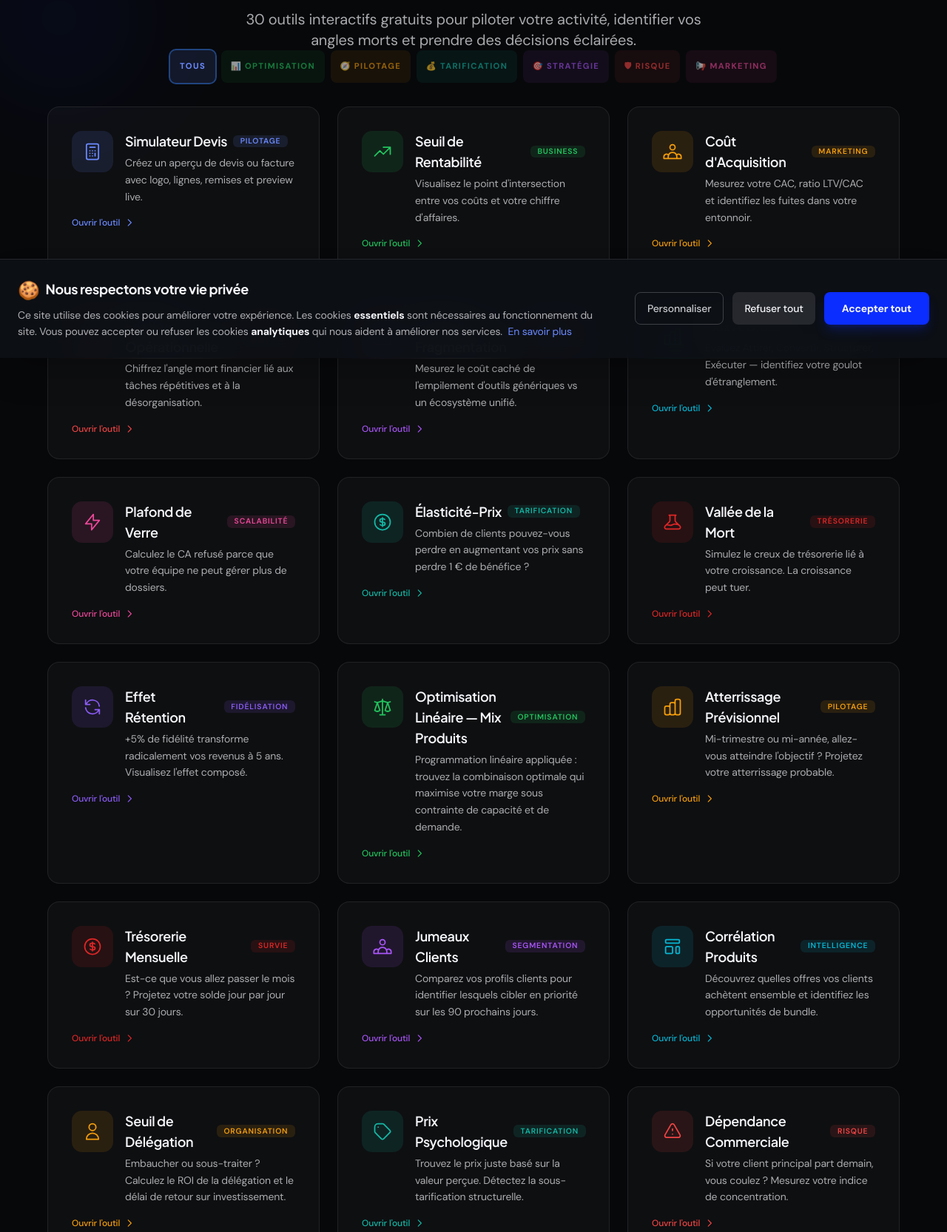
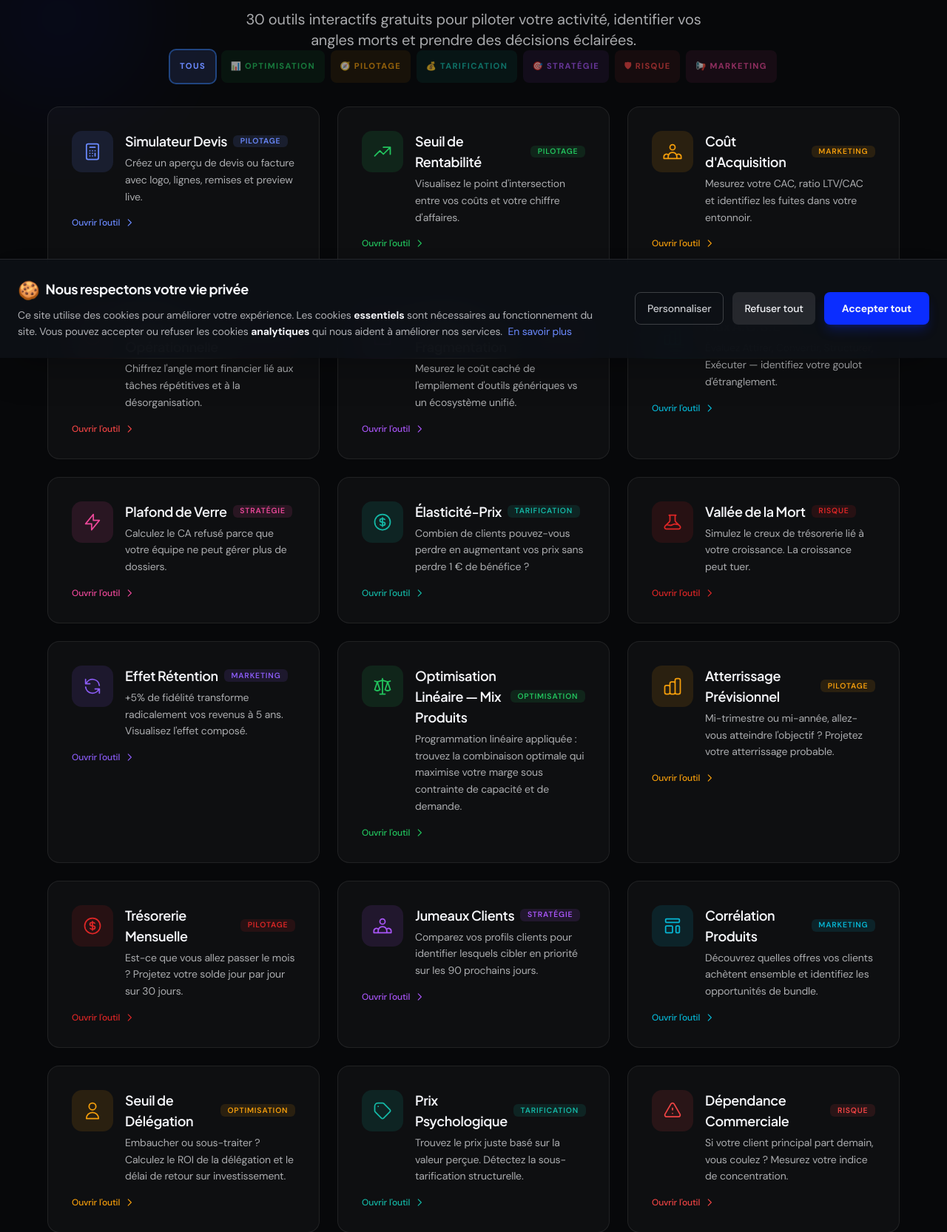
Before and after one commit to beaudelaire1/trait-d-union, a Django app: template templates/simulateur/hub.html in a window 1280 px wide. Shown: the part 316-1982 px from the top of the page at 74% size. Run offline with Django 5.2, Linux system fonts and the light colour scheme; the template is opened without the code that fills it, so the values that code supplies are empty; some libraries are stand-ins or nearby versions.

Commit message:
feat(simulateur): capture email deployee sur les 30 outils + badges hub harmonises
- tool_base.html: CTA 'Recevoir mon rapport PDF' + modal inclus globalement

- _ToolView: expose tool_slug et tool_name au template via resolver_match

- acse.html: suppression du CTA et de l'include locaux (desormais herites)

- hub.html: 17 badges harmonises avec les 6 categories de filtre (fin de la dissonance Business/Statu Quo/Multi-SaaS/etc)

```diff
--- a/apps/simulateur/views.py
+++ b/apps/simulateur/views.py
@@ -72,6 +72,10 @@ class _ToolView(TemplateView):
             {'name': 'Simulateur', 'url': '/simulateur/'},
             {'name': self.tool_name},
         ]
+        # Exposé pour le CTA capture email + rapport PDF (cf. tool_base.html).
+        ctx['tool_name'] = self.tool_name
+        match = getattr(self.request, 'resolver_match', None)
+        ctx['tool_slug'] = match.url_name if match and match.url_name else ''
         return ctx
 
 
--- a/templates/simulateur/hub.html
+++ b/templates/simulateur/hub.html
@@ -200,7 +200,7 @@
                     <div class="flex-1 min-w-0">
                         <div class="flex items-center gap-2 mb-1">
                             <h3 class="text-lg font-semibold" style="color: var(--sim-ink);">Seuil de Rentabilité</h3>
-                            <span class="tool-tag" style="background: rgba(34,197,94,0.12); color: #22c55e;">Business</span>
+                            <span class="tool-tag" style="background: rgba(34,197,94,0.12); color: #22c55e;">Pilotage</span>
                         </div>
                         <p class="text-sm leading-relaxed" style="color: var(--sim-muted);">
                             Visualisez le point d'intersection entre vos coûts et votre chiffre d'affaires.
@@ -244,7 +244,7 @@
                     <div class="flex-1 min-w-0">
                         <div class="flex items-center gap-2 mb-1">
                             <h3 class="text-lg font-semibold" style="color: var(--sim-ink);">Friction Opérationnelle</h3>
-                            <span class="tool-tag" style="background: rgba(239,68,68,0.12); color: #ef4444;">Statu Quo</span>
+                            <span class="tool-tag" style="background: rgba(239,68,68,0.12); color: #ef4444;">Optimisation</span>
                         </div>
                         <p class="text-sm leading-relaxed" style="color: var(--sim-muted);">
                             Chiffrez l'angle mort financier lié aux tâches répétitives et à la désorganisation.
@@ -266,7 +266,7 @@
                     <div class="flex-1 min-w-0">
                         <div class="flex items-center gap-2 mb-1">
                             <h3 class="text-lg font-semibold" style="color: var(--sim-ink);">Indice de Fragmentation</h3>
-                            <span class="tool-tag" style="background: rgba(168,85,247,0.12); color: #a855f7;">Multi-SaaS</span>
+                            <span class="tool-tag" style="background: rgba(168,85,247,0.12); color: #a855f7;">Risque</span>
                         </div>
                         <p class="text-sm leading-relaxed" style="color: var(--sim-muted);">
                             Mesurez le coût caché de l'empilement d'outils génériques vs un écosystème unifié.
@@ -288,7 +288,7 @@
                     <div class="flex-1 min-w-0">
                         <div class="flex items-center gap-2 mb-1">
                             <h3 class="text-lg font-semibold" style="color: var(--sim-ink);">Flux A.C.S.E</h3>
-                            <span class="tool-tag" style="background: rgba(6,182,212,0.12); color: #06b6d4;">Diagnostic</span>
+                            <span class="tool-tag" style="background: rgba(6,182,212,0.12); color: #06b6d4;">Stratégie</span>
                         </div>
                         <p class="text-sm leading-relaxed" style="color: var(--sim-muted);">
                             Évaluez Attirer, Convertir, Structurer, Exécuter — identifiez votre goulot d'étranglement.
@@ -310,7 +310,7 @@
                     <div class="flex-1 min-w-0">
                         <div class="flex items-center gap-2 mb-1">
                             <h3 class="text-lg font-semibold" style="color: var(--sim-ink);">Plafond de Verre</h3>
-                            <span class="tool-tag" style="background: rgba(236,72,153,0.12); color: #ec4899;">Scalabilité</span>
+                            <span class="tool-tag" style="background: rgba(236,72,153,0.12); color: #ec4899;">Stratégie</span>
                         </div>
                         <p class="text-sm leading-relaxed" style="color: var(--sim-muted);">
                             Calculez le CA refusé parce que votre équipe ne peut gérer plus de dossiers.
@@ -354,7 +354,7 @@
                     <div class="flex-1 min-w-0">
                         <div class="flex items-center gap-2 mb-1">
                             <h3 class="text-lg font-semibold" style="color: var(--sim-ink);">Vallée de la Mort</h3>
-                            <span class="tool-tag" style="background: rgba(220,38,38,0.12); color: #dc2626;">Trésorerie</span>
+                            <span class="tool-tag" style="background: rgba(220,38,38,0.12); color: #dc2626;">Risque</span>
                         </div>
                         <p class="text-sm leading-relaxed" style="color: var(--sim-muted);">
                             Simulez le creux de trésorerie lié à votre croissance. La croissance peut tuer.
@@ -376,7 +376,7 @@
                     <div class="flex-1 min-w-0">
                         <div class="flex items-center gap-2 mb-1">
                             <h3 class="text-lg font-semibold" style="color: var(--sim-ink);">Effet Rétention</h3>
-                            <span class="tool-tag" style="background: rgba(139,92,246,0.12); color: #8b5cf6;">Fidélisation</span>
+                            <span class="tool-tag" style="background: rgba(139,92,246,0.12); color: #8b5cf6;">Marketing</span>
                         </div>
                         <p class="text-sm leading-relaxed" style="color: var(--sim-muted);">
                             +5% de fidélité transforme radicalement vos revenus à 5 ans. Visualisez l'effet composé.
@@ -440,7 +440,7 @@
                     <div class="flex-1 min-w-0">
                         <div class="flex items-center gap-2 mb-1">
                             <h3 class="text-lg font-semibold" style="color: var(--sim-ink);">Trésorerie Mensuelle</h3>
-                            <span class="tool-tag" style="background: rgba(220,38,38,0.12); color: #dc2626;">Survie</span>
+                            <span class="tool-tag" style="background: rgba(220,38,38,0.12); color: #dc2626;">Pilotage</span>
                         </div>
                         <p class="text-sm leading-relaxed" style="color: var(--sim-muted);">
                             Est-ce que vous allez passer le mois ? Projetez votre solde jour par jour sur 30 jours.
@@ -459,7 +459,7 @@
                     <div class="flex-1 min-w-0">
                         <div class="flex items-center gap-2 mb-1">
                             <h3 class="text-lg font-semibold" style="color: var(--sim-ink);">Jumeaux Clients</h3>
-                            <span class="tool-tag" style="background: rgba(168,85,247,0.12); color: #a855f7;">Segmentation</span>
+                            <span class="tool-tag" style="background: rgba(168,85,247,0.12); color: #a855f7;">Stratégie</span>
                         </div>
                         <p class="text-sm leading-relaxed" style="color: var(--sim-muted);">
                             Comparez vos profils clients pour identifier lesquels cibler en priorité sur les 90 prochains jours.
@@ -478,7 +478,7 @@
                     <div class="flex-1 min-w-0">
                         <div class="flex items-center gap-2 mb-1">
                             <h3 class="text-lg font-semibold" style="color: var(--sim-ink);">Corrélation Produits</h3>
-                            <span class="tool-tag" style="background: rgba(6,182,212,0.12); color: #06b6d4;">Intelligence</span>
+                            <span class="tool-tag" style="background: rgba(6,182,212,0.12); color: #06b6d4;">Marketing</span>
                         </div>
                         <p class="text-sm leading-relaxed" style="color: var(--sim-muted);">
                             Découvrez quelles offres vos clients achètent ensemble et identifiez les opportunités de bundle.
@@ -497,7 +497,7 @@
                     <div class="flex-1 min-w-0">
                         <div class="flex items-center gap-2 mb-1">
                             <h3 class="text-lg font-semibold" style="color: var(--sim-ink);">Seuil de Délégation</h3>
-                            <span class="tool-tag" style="background: rgba(245,158,11,0.12); color: #f59e0b;">Organisation</span>
+                            <span class="tool-tag" style="background: rgba(245,158,11,0.12); color: #f59e0b;">Optimisation</span>
                         </div>
                         <p class="text-sm leading-relaxed" style="color: var(--sim-muted);">
                             Embaucher ou sous-traiter ? Calculez le ROI de la délégation et le délai de retour sur investissement.
@@ -554,7 +554,7 @@
                     <div class="flex-1 min-w-0">
                         <div class="flex items-center gap-2 mb-1">
                             <h3 class="text-lg font-semibold" style="color: var(--sim-ink);">Capacité Facturable</h3>
-                            <span class="tool-tag" style="background: rgba(34,197,94,0.12); color: #22c55e;">Opérationnel</span>
+                            <span class="tool-tag" style="background: rgba(34,197,94,0.12); color: #22c55e;">Optimisation</span>
                         </div>
                         <p class="text-sm leading-relaxed" style="color: var(--sim-muted);">
                             Vous travaillez 60h mais ne facturez que la moitié ? Mesurez le CA perdu par point d'inefficacité.
@@ -573,7 +573,7 @@
                     <div class="flex-1 min-w-0">
                         <div class="flex items-center gap-2 mb-1">
                             <h3 class="text-lg font-semibold" style="color: var(--sim-ink);">Impact Saisonnalité</h3>
-                            <span class="tool-tag" style="background: rgba(245,158,11,0.12); color: #f59e0b;">Planification</span>
+                            <span class="tool-tag" style="background: rgba(245,158,11,0.12); color: #f59e0b;">Pilotage</span>
                         </div>
                         <p class="text-sm leading-relaxed" style="color: var(--sim-muted);">
                             Activité saisonnière ? Simulez les stratégies de lissage vs capitalisation sur votre CA annuel.
@@ -611,7 +611,7 @@
                     <div class="flex-1 min-w-0">
                         <div class="flex items-center gap-2 mb-1">
                             <h3 class="text-lg font-semibold" style="color: var(--sim-ink);">Valeur de Sortie</h3>
-                            <span class="tool-tag" style="background: rgba(139,92,246,0.12); color: #8b5cf6;">Transmission</span>
+                            <span class="tool-tag" style="background: rgba(139,92,246,0.12); color: #8b5cf6;">Stratégie</span>
                         </div>
                         <p class="text-sm leading-relaxed" style="color: var(--sim-muted);">
                             Combien vaut votre entreprise si vous la vendez ? Fourchette basse/médiane/haute par secteur.
@@ -650,7 +650,7 @@
                     <div class="flex-1 min-w-0">
                         <div class="flex items-center gap-2 mb-1">
                             <h3 class="text-lg font-semibold" style="color: var(--sim-ink);">Coût d'Inaction</h3>
-                            <span class="tool-tag" style="background: rgba(239,68,68,0.12); color: #ef4444;">Décision</span>
+                            <span class="tool-tag" style="background: rgba(239,68,68,0.12); color: #ef4444;">Stratégie</span>
                             <span class="tool-tag" style="background: rgba(34,197,94,0.15); color: #22c55e;">★ New</span>
                         </div>
                         <p class="text-sm leading-relaxed" style="color: var(--sim-muted);">
@@ -730,7 +730,7 @@
                     <div class="flex-1 min-w-0">
                         <div class="flex items-center gap-2 mb-1">
                             <h3 class="text-lg font-semibold" style="color: var(--sim-ink);">Taille de Marché</h3>
-                            <span class="tool-tag" style="background: rgba(107,138,255,0.12); color: #6B8AFF;">Marché</span>
+                            <span class="tool-tag" style="background: rgba(107,138,255,0.12); color: #6B8AFF;">Stratégie</span>
                             <span class="tool-tag" style="background: rgba(34,197,94,0.15); color: #22c55e;">★ New</span>
                         </div>
                         <p class="text-sm leading-relaxed" style="color: var(--sim-muted);">
@@ -770,7 +770,7 @@
                     <div class="flex-1 min-w-0">
                         <div class="flex items-center gap-2 mb-1">
                             <h3 class="text-lg font-semibold" style="color: var(--sim-ink);">Coût Non-Qualité</h3>
-                            <span class="tool-tag" style="background: rgba(220,38,38,0.12); color: #dc2626;">Amélioration</span>
+                            <span class="tool-tag" style="background: rgba(220,38,38,0.12); color: #dc2626;">Optimisation</span>
                             <span class="tool-tag" style="background: rgba(34,197,94,0.15); color: #22c55e;">★ New</span>
                         </div>
                         <p class="text-sm leading-relaxed" style="color: var(--sim-muted);">
```
Also changed, not shown: templates/simulateur/acse.html (+0 -14 lines), templates/simulateur/tool_base.html (+26 -6 lines).
